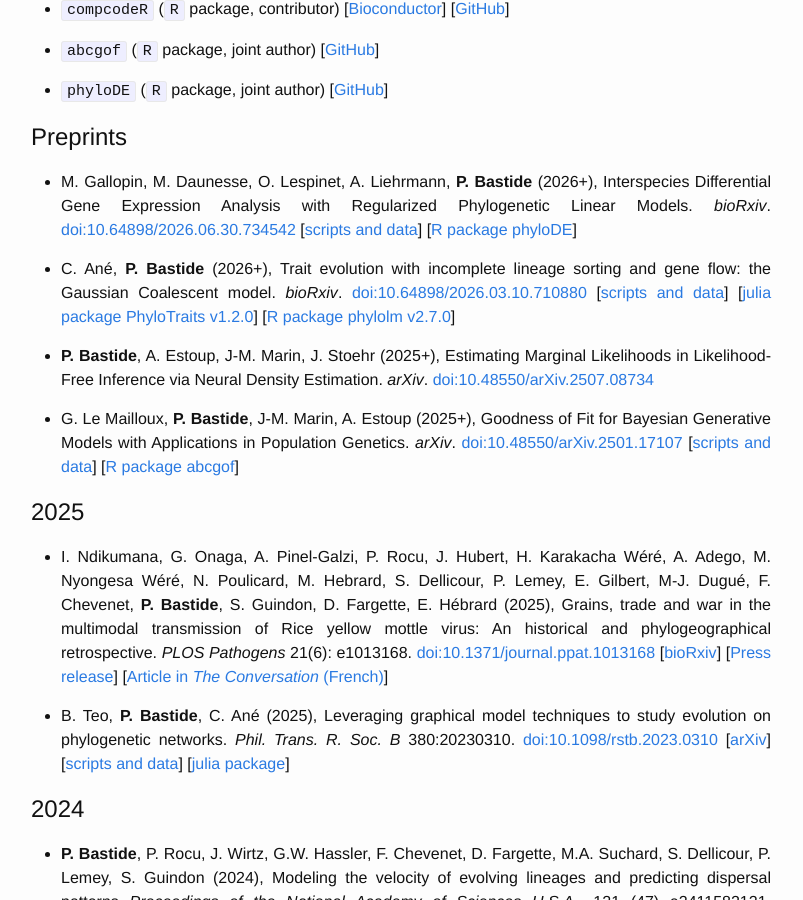
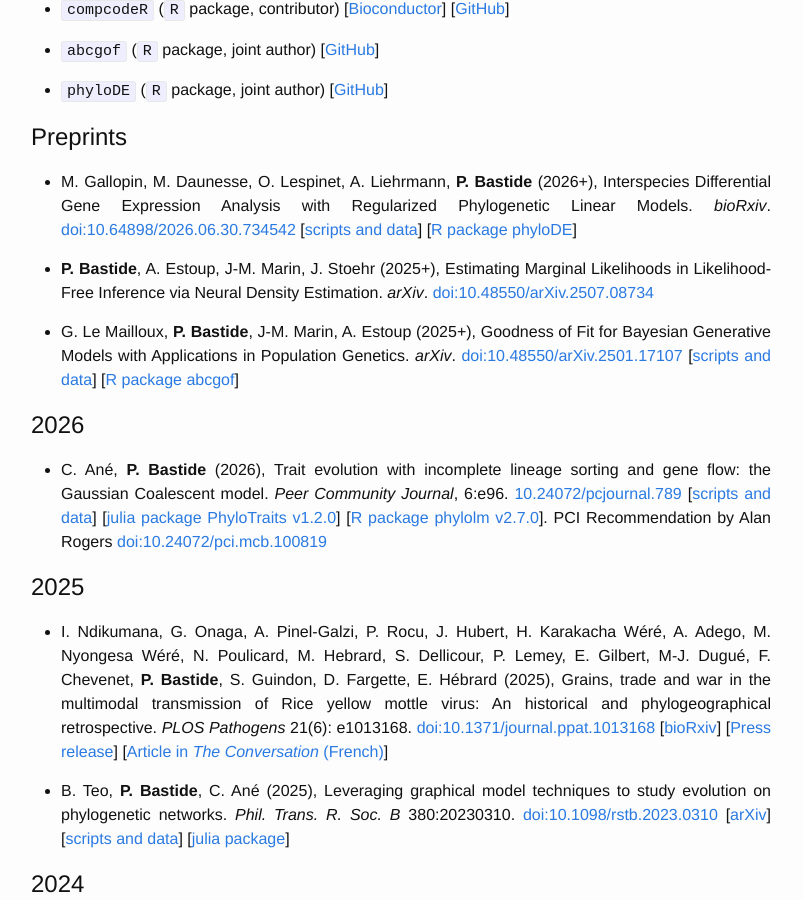
Before and after one commit to pbastide/pbastide.github.io, a Jekyll site: the page built from publi.md, in a window 1280 px wide and 900 px high, scrolled down 461 px. Shown: the whole window, without its empty margins (239-1042 px from the left). Built offline with Jekyll 4.4.1, drawn with Linux system fonts in a browser that asks for light colours.

Commit message:
update publi

```diff
--- a/publi.md
+++ b/publi.md
@@ -34,14 +34,6 @@ Interspecies Differential Gene Expression Analysis with Regularized Phylogenetic
 [[scripts and data](https://github.com/i2bc/phyloDE_paper2026)]
 [[R package phyloDE](https://github.com/pbastide/phyloDE)]
 
-* C. Ané, **P. Bastide** (2026+),
-Trait evolution with incomplete lineage sorting and gene flow: the Gaussian Coalescent model.
-*bioRxiv*.
-[doi:10.64898/2026.03.10.710880 ](https://doi.org/10.64898/2026.03.10.710880)
-[[scripts and data](github.com/cecileane/GCmodel-2026-data-code)]
-[[julia package PhyloTraits v1.2.0](https://github.com/JuliaPhylo/PhyloTraits.jl)]
-[[R package phylolm v2.7.0](https://github.com/lamho86/phylolm)]
-
 * **P. Bastide**, A. Estoup, J-M. Marin, J. Stoehr (2025+),
 Estimating Marginal Likelihoods in Likelihood-Free Inference via Neural Density Estimation.
 *arXiv*.
@@ -53,6 +45,17 @@ Goodness of Fit for Bayesian Generative Models with Applications in Population G
 [doi:10.48550/arXiv.2501.17107](https://doi.org/10.48550/arXiv.2501.17107)
 [[scripts and data](https://github.com/pbastide/gof_sbi_paper)]
 [[R package abcgof](https://github.com/pbastide/abcgof/)]
+
+# 2026
+
+* C. Ané, **P. Bastide** (2026),
+Trait evolution with incomplete lineage sorting and gene flow: the Gaussian Coalescent model.
+*Peer Community Journal*, 6:e96.
+[10.24072/pcjournal.789](https://doi.org/10.24072/pcjournal.789)
+[[scripts and data](github.com/cecileane/GCmodel-2026-data-code)]
+[[julia package PhyloTraits v1.2.0](https://github.com/JuliaPhylo/PhyloTraits.jl)]
+[[R package phylolm v2.7.0](https://github.com/lamho86/phylolm)].
+PCI Recommendation by Alan Rogers [doi:10.24072/pci.mcb.100819](https://doi.org/10.24072/pci.mcb.100819)
 
 # 2025
 
```
